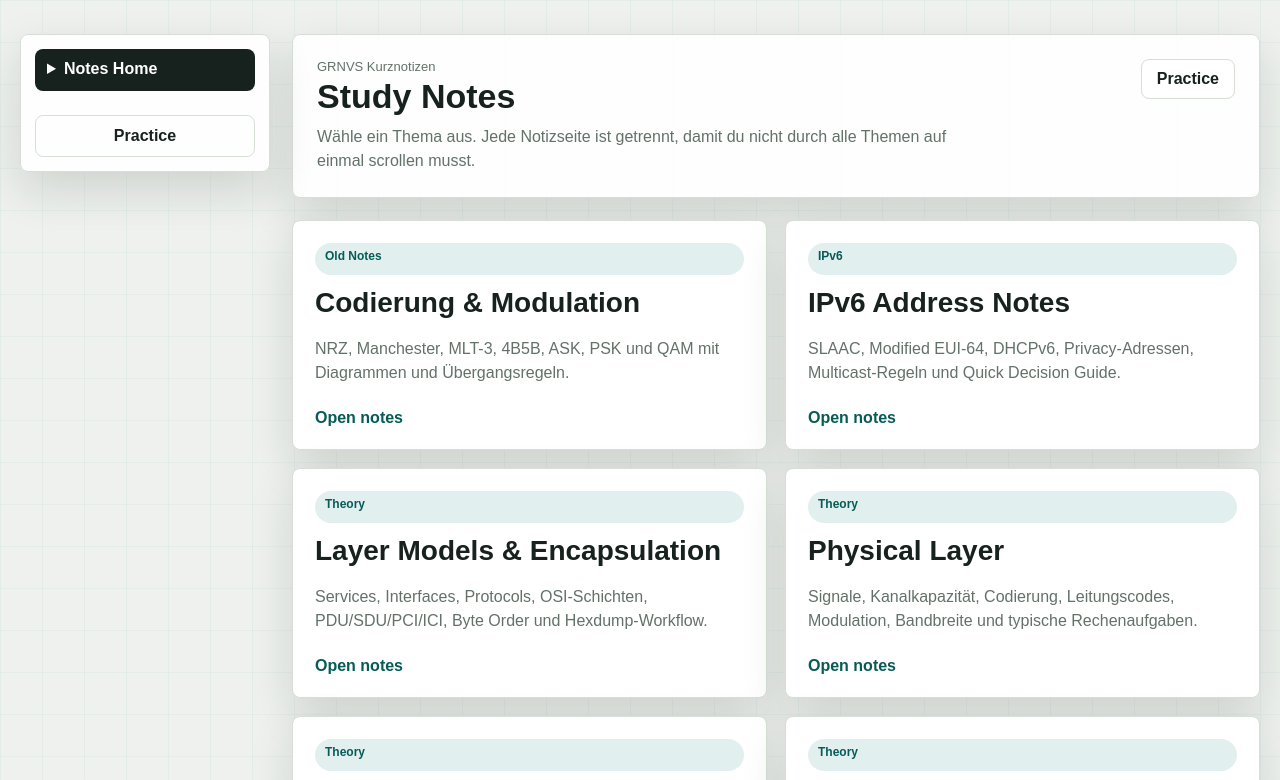
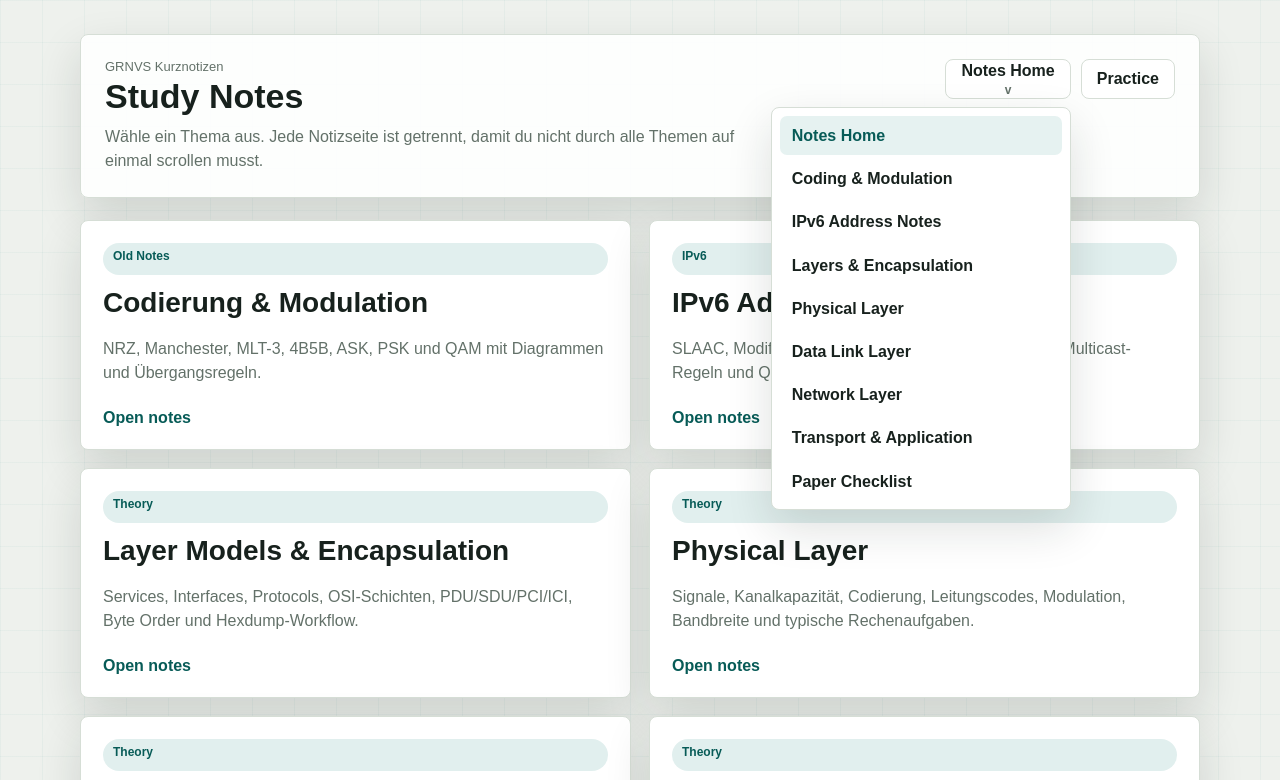
Before and after one commit to BanAdi/grnvs-mcq-practice, a plain HTML site: page notes.html in a window 1280 px wide. Both pictures are taken after a click on the heading "Notes Home". Shown: the top 780 px of the page. Drawn offline with Linux system fonts and the light colour scheme.

Commit message:
Replace notes sidebar with dropdown navigation

```diff
--- a/notes.html
+++ b/notes.html
@@ -5,28 +5,10 @@
     <meta name="viewport" content="width=device-width, initial-scale=1" />
     <title>GRNVS Notes</title>
     <meta name="description" content="GRNVS study notes index." />
-    <link rel="stylesheet" href="./styles.css" />
+    <link rel="stylesheet" href="./styles.css?v=3" />
   </head>
   <body>
-    <main class="notes-layout">
-      <aside class="notes-sidebar" aria-label="Notes sections">
-        <details class="notes-dropdown" open>
-          <summary>Notes Home</summary>
-          <nav class="notes-side-list" aria-label="Notes topics">
-          <a class="notes-side-link active" href="./notes.html" aria-current="page">Notes Home</a>
-          <a class="notes-side-link" href="./notes-coding.html">Coding & Modulation</a>
-          <a class="notes-side-link" href="./notes-ipv6.html">IPv6 Address Notes</a>
-          <a class="notes-side-link" href="./notes-layers.html">Layers & Encapsulation</a>
-          <a class="notes-side-link" href="./notes-physical-theory.html">Physical Layer</a>
-          <a class="notes-side-link" href="./notes-datalink-theory.html">Data Link Layer</a>
-          <a class="notes-side-link" href="./notes-network-theory.html">Network Layer</a>
-          <a class="notes-side-link" href="./notes-transport-application.html">Transport & Application</a>
-          <a class="notes-side-link" href="./notes-paper-checklist.html">Paper Checklist</a>
-          </nav>
-        </details>
-        <a class="notes-practice-link" href="./index.html">Practice</a>
-      </aside>
-      <div class="notes-content">
+    <main class="notes-shell">
       <header class="notes-hero">
         <div>
           <p class="eyebrow">GRNVS Kurznotizen</p>
@@ -37,6 +19,20 @@
           </p>
         </div>
         <nav class="note-nav" aria-label="Site navigation">
+          <details class="note-menu-dropdown">
+            <summary>Notes Home</summary>
+            <div class="note-menu-panel">
+              <a class="note-menu-item active" href="./notes.html" aria-current="page">Notes Home</a>
+              <a class="note-menu-item" href="./notes-coding.html">Coding & Modulation</a>
+              <a class="note-menu-item" href="./notes-ipv6.html">IPv6 Address Notes</a>
+              <a class="note-menu-item" href="./notes-layers.html">Layers & Encapsulation</a>
+              <a class="note-menu-item" href="./notes-physical-theory.html">Physical Layer</a>
+              <a class="note-menu-item" href="./notes-datalink-theory.html">Data Link Layer</a>
+              <a class="note-menu-item" href="./notes-network-theory.html">Network Layer</a>
+              <a class="note-menu-item" href="./notes-transport-application.html">Transport & Application</a>
+              <a class="note-menu-item" href="./notes-paper-checklist.html">Paper Checklist</a>
+            </div>
+          </details>
           <a class="secondary link-button" href="./index.html">Practice</a>
         </nav>
       </header>
@@ -122,7 +118,6 @@
           <strong>Open notes</strong>
         </a>
       </section>
-      </div>
     </main>
   </body>
 </html>
--- a/styles.css
+++ b/styles.css
@@ -352,81 +352,10 @@ h3 {
   color: var(--bad);
 }
 
-.notes-shell,
-.notes-layout {
-  width: min(1280px, calc(100% - 40px));
+.notes-shell {
+  width: min(1120px, calc(100% - 40px));
   margin: 0 auto;
   padding: 34px 0 54px;
-}
-
-.notes-layout {
-  display: grid;
-  grid-template-columns: 250px minmax(0, 1fr);
-  align-items: start;
-  gap: 22px;
-}
-
-.notes-content {
-  min-width: 0;
-}
-
-.notes-sidebar {
-  position: sticky;
-  top: 24px;
-  display: grid;
-  gap: 12px;
-  border: 1px solid var(--line);
-  border-radius: 8px;
-  padding: 14px;
-  background: rgba(255, 255, 255, 0.92);
-  box-shadow: var(--shadow);
-}
-
-.notes-dropdown {
-  display: grid;
-  gap: 12px;
-}
-
-.notes-dropdown summary {
-  min-height: 42px;
-  border-radius: 8px;
-  padding: 11px 12px;
-  background: var(--ink);
-  color: #ffffff;
-  font-weight: 800;
-  list-style-position: inside;
-  cursor: pointer;
-}
-
-.notes-side-list {
-  display: grid;
-  gap: 6px;
-  margin-top: 12px;
-}
-
-.notes-side-link,
-.notes-practice-link {
-  display: block;
-  border: 1px solid transparent;
-  border-radius: 8px;
-  padding: 10px 12px;
-  color: var(--ink);
-  font-weight: 700;
-  line-height: 1.25;
-  text-decoration: none;
-}
-
-.notes-side-link:hover,
-.notes-practice-link:hover,
-.notes-side-link.active {
-  border-color: rgba(15, 124, 119, 0.28);
-  background: rgba(15, 124, 119, 0.1);
-  color: var(--accent-dark);
-}
-
-.notes-practice-link {
-  border-color: var(--line);
-  text-align: center;
 }
 
 .notes-hero {
@@ -456,8 +385,67 @@ h3 {
 .note-nav {
   display: flex;
   flex-wrap: wrap;
+  align-items: flex-start;
   gap: 10px;
   justify-content: flex-end;
+}
+
+.note-menu-dropdown {
+  position: relative;
+}
+
+.note-menu-dropdown summary {
+  display: grid;
+  place-items: center;
+  min-height: 40px;
+  border: 1px solid var(--line);
+  border-radius: 8px;
+  padding: 0 15px;
+  background: var(--panel);
+  color: var(--ink);
+  font-weight: 800;
+  list-style: none;
+  cursor: pointer;
+}
+
+.note-menu-dropdown summary::-webkit-details-marker {
+  display: none;
+}
+
+.note-menu-dropdown summary::after {
+  content: " v";
+  color: var(--muted);
+  font-size: 12px;
+}
+
+.note-menu-panel {
+  position: absolute;
+  right: 0;
+  z-index: 10;
+  display: grid;
+  gap: 4px;
+  width: min(300px, calc(100vw - 48px));
+  margin-top: 8px;
+  border: 1px solid var(--line);
+  border-radius: 8px;
+  padding: 8px;
+  background: var(--panel);
+  box-shadow: var(--shadow);
+}
+
+.note-menu-item {
+  border-radius: 7px;
+  padding: 10px 12px;
+  color: var(--ink);
+  font-weight: 700;
+  line-height: 1.2;
+  text-decoration: none;
+}
+
+.note-menu-item:hover,
+.note-menu-item.active {
+  background: rgba(15, 124, 119, 0.1);
+  color: var(--accent-dark);
 }
 
 .note-menu {
@@ -586,19 +574,6 @@ h3 {
     height: auto;
   }
 
-  .notes-layout {
-    grid-template-columns: 1fr;
-  }
-
-  .notes-sidebar {
-    position: relative;
-    top: 0;
-  }
-
-  .notes-side-list {
-    grid-template-columns: repeat(2, minmax(0, 1fr));
-  }
-
   .topbar,
   .actions,
   .notes-hero,
@@ -623,14 +598,9 @@ h3 {
     padding: 16px;
   }
 
-  .notes-shell,
-  .notes-layout {
-    width: min(100% - 24px, 1280px);
+  .notes-shell {
+    width: min(100% - 24px, 1120px);
     padding-top: 18px;
-  }
-
-  .notes-side-list {
-    grid-template-columns: 1fr;
   }
 
   h2 {
```
Also changed, not shown: index.html (+1 -1 lines), notes-coding.html (+16 -21 lines), notes-datalink-theory.html (+16 -21 lines), notes-ipv6.html (+16 -21 lines), notes-layers.html (+16 -21 lines), notes-network-theory.html (+16 -21 lines), notes-paper-checklist.html (+16 -21 lines), notes-physical-theory.html (+16 -21 lines), notes-transport-application.html (+16 -21 lines).
